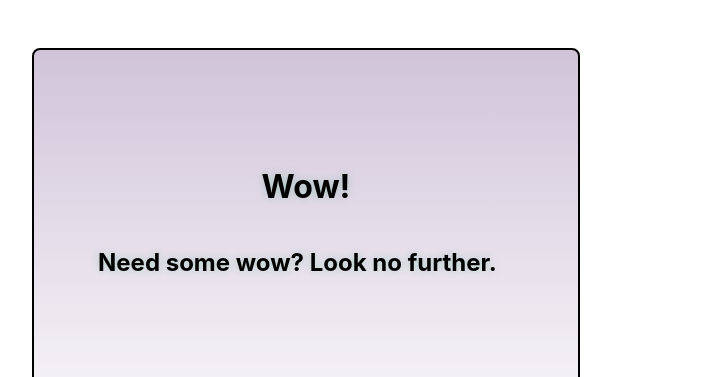
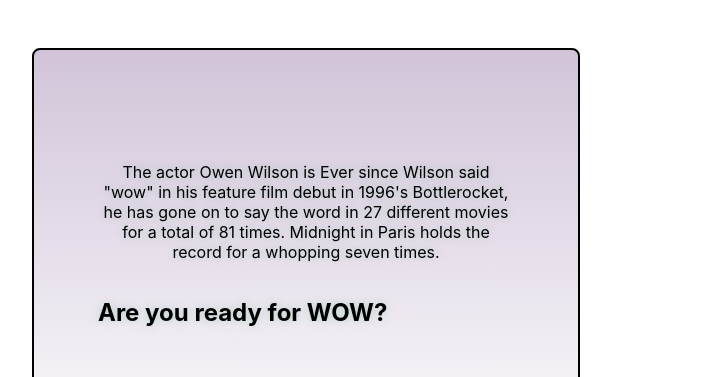
Before and after one commit to jojjjj/project_3_React_API, a React (Create React App) app in the folder proj-3-app/: page / in a window 1280 px wide. Shown: the top 377 px of the page, without its empty margins (16-719 px from the left). Built offline with nearby package versions, Linux system fonts and the light colour scheme.

Commit message:
adding in content

```diff
--- a/proj-3-app/src/App.js
+++ b/proj-3-app/src/App.js
@@ -17,9 +17,11 @@
     <div className="App">
       <main>
         <div className="wow-container">
-          <h1>Wow!</h1>
+          <p>The actor Owen Wilson is Ever since Wilson said "wow" in his feature film debut in 1996's Bottlerocket,
+            he has gone on to say the word in 27 different movies for a total of 81 times. Midnight in Paris holds
+            the record for a whopping seven times.</p>
           {displayWow === false ?
-          <h2>Need some wow? Look no further.</h2>
+          <h2>Are you ready for WOW?</h2>
           :
           <OwenWow displayWow={displayWow} />}
         </div>
```
